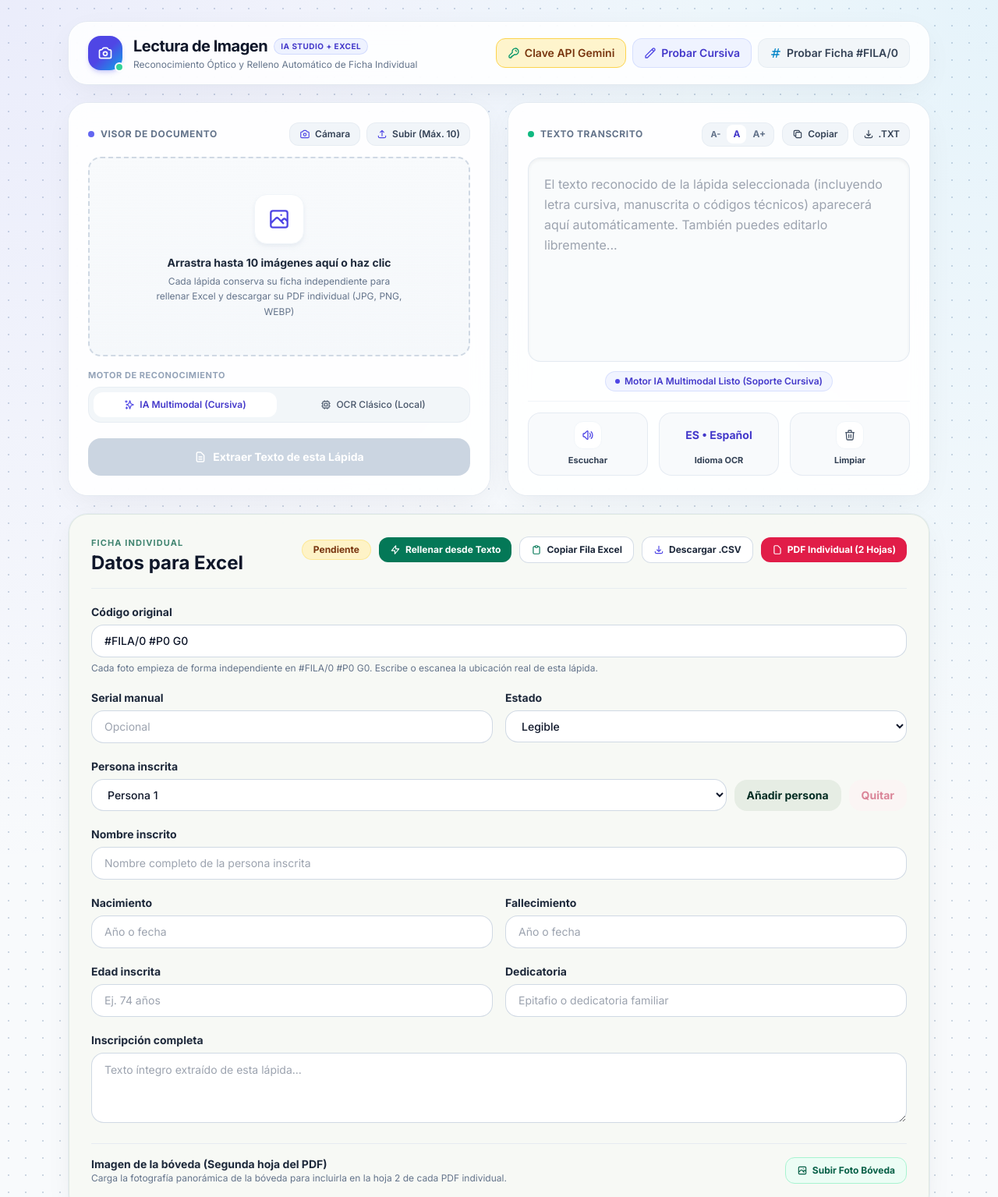
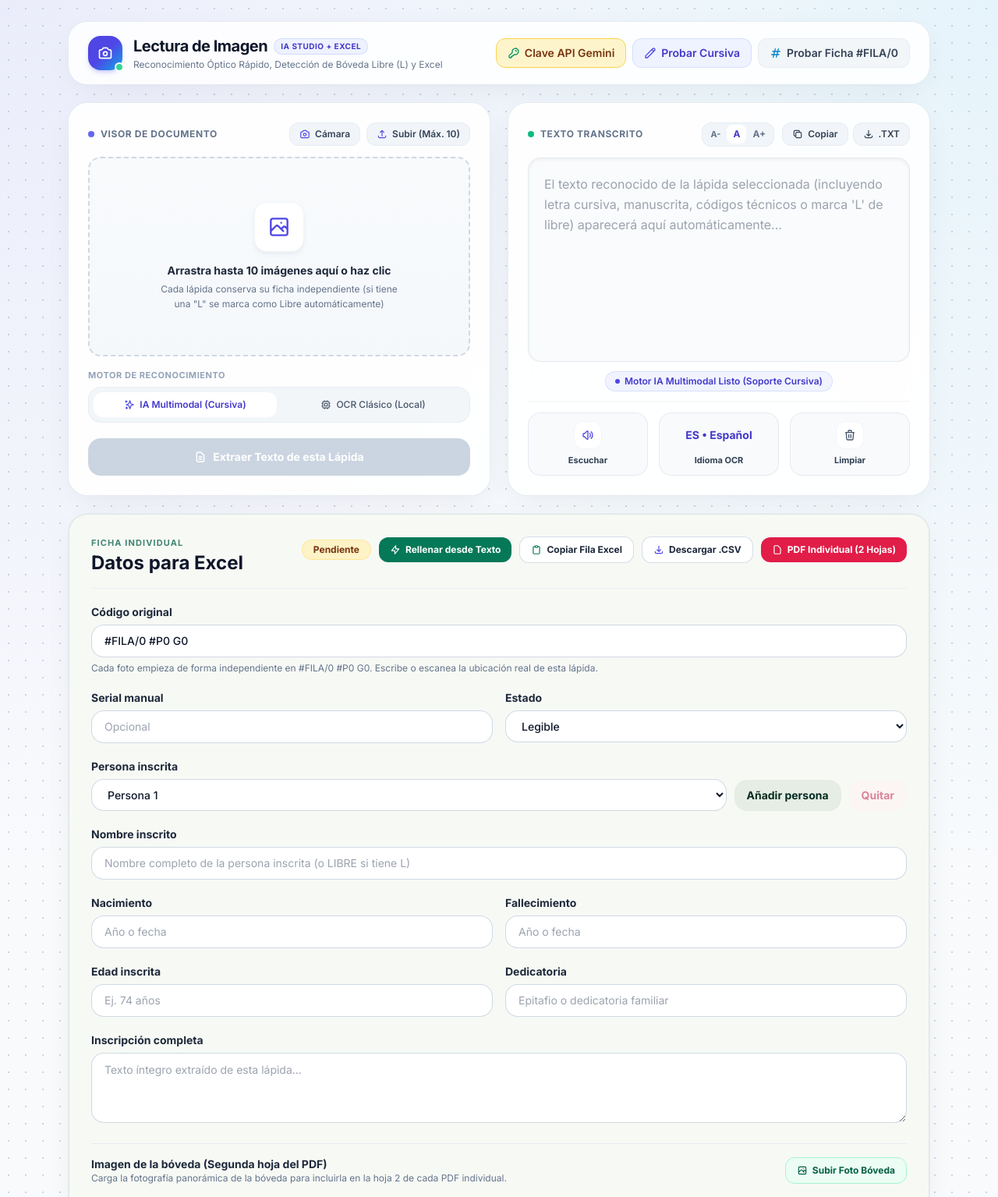
Before and after one commit to sistemasexcelenciainv-arch/LAPIS, a plain HTML site: page index.html in a window 1280 px wide. Shown: the top 1535 px of the page at 78% size. Drawn offline with nearby package versions, Linux system fonts and the light colour scheme.

Commit message:
Update index.html

```diff
--- a/index.html
+++ b/index.html
@@ -64,7 +64,7 @@
                         <h1 class="text-base sm:text-xl font-bold tracking-tight text-slate-900 leading-tight">Lectura de Imagen</h1>
                         <span class="hidden sm:inline-flex items-center px-2 py-0.5 rounded-full text-[10px] font-bold uppercase tracking-wider bg-brand-50 text-brand-700 border border-brand-200/70">IA Studio + Excel</span>
                     </div>
-                    <p class="text-xs text-slate-500 mt-0.5">Reconocimiento Óptico y Relleno Automático de Ficha Individual</p>
+                    <p class="text-xs text-slate-500 mt-0.5">Reconocimiento Óptico Rápido, Detección de Bóveda Libre (L) y Excel</p>
                 </div>
             </div>
 
@@ -150,7 +150,7 @@
                                 </svg>
                             </div>
                             <p class="text-sm font-bold text-slate-800 mb-1">Arrastra hasta 10 imágenes aquí o haz clic</p>
-                            <p class="text-xs text-slate-500 max-w-xs mx-auto leading-relaxed">Cada lápida conserva su ficha independiente para rellenar Excel y descargar su PDF individual (JPG, PNG, WEBP)</p>
+                            <p class="text-xs text-slate-500 max-w-xs mx-auto leading-relaxed">Cada lápida conserva su ficha independiente (si tiene una "L" se marca como Libre automáticamente)</p>
                         </div>
 
                         <!-- Estado 2: Vista Previa de Imagen -->
@@ -303,7 +303,7 @@
                     </div>
 
                     <div class="relative flex-1 flex flex-col">
-                        <textarea id="extractedText" placeholder="El texto reconocido de la lápida seleccionada (incluyendo letra cursiva, manuscrita o códigos técnicos) aparecerá aquí automáticamente. También puedes editarlo libremente..." class="w-full flex-1 min-h-[210px] sm:min-h-[250px] p-4 sm:p-5 rounded-2xl bg-slate-50/80 border border-slate-200/90 focus:bg-white focus:border-brand-500 focus:ring-4 focus:ring-brand-500/10 outline-none text-slate-800 text-base leading-relaxed resize-none transition-all shadow-inner"></textarea>
+                        <textarea id="extractedText" placeholder="El texto reconocido de la lápida seleccionada (incluyendo letra cursiva, manuscrita, códigos técnicos o marca 'L' de libre) aparecerá aquí automáticamente..." class="w-full flex-1 min-h-[210px] sm:min-h-[250px] p-4 sm:p-5 rounded-2xl bg-slate-50/80 border border-slate-200/90 focus:bg-white focus:border-brand-500 focus:ring-4 focus:ring-brand-500/10 outline-none text-slate-800 text-base leading-relaxed resize-none transition-all shadow-inner"></textarea>
                     </div>
 
                     <div class="flex justify-center my-3">
@@ -424,6 +424,7 @@
                         <label for="fieldEstado" class="block text-sm font-bold text-slate-800 mb-1.5">Estado</label>
                         <select id="fieldEstado" class="w-full px-4 py-2.5 rounded-2xl bg-white border border-slate-300/90 text-slate-900 text-sm font-medium focus:border-emerald-600 focus:ring-4 focus:ring-emerald-500/10 outline-none transition-all cursor-pointer">
                             <option value="Legible" selected>Legible</option>
+                            <option value="Libre">Libre (Espacio disponible)</option>
                             <option value="Parcialmente legible">Parcialmente legible</option>
                             <option value="Ilegible / Deteriorado">Ilegible / Deteriorado</option>
                             <option value="Pendiente de revisión">Pendiente de revisión</option>
@@ -450,7 +451,7 @@
 
                 <div>
                     <label for="fieldNombreInscrito" class="block text-sm font-bold text-slate-800 mb-1.5">Nombre inscrito</label>
-                    <input id="fieldNombreInscrito" type="text" placeholder="Nombre completo de la persona inscrita" class="w-full px-4 py-2.5 rounded-2xl bg-white border border-slate-300/90 text-slate-900 text-sm focus:border-emerald-600 focus:ring-4 focus:ring-emerald-500/10 outline-none transition-all">
+                    <input id="fieldNombreInscrito" type="text" placeholder="Nombre completo de la persona inscrita (o LIBRE si tiene L)" class="w-full px-4 py-2.5 rounded-2xl bg-white border border-slate-300/90 text-slate-900 text-sm focus:border-emerald-600 focus:ring-4 focus:ring-emerald-500/10 outline-none transition-all">
                 </div>
 
                 <div class="grid grid-cols-1 sm:grid-cols-2 gap-4">
```
